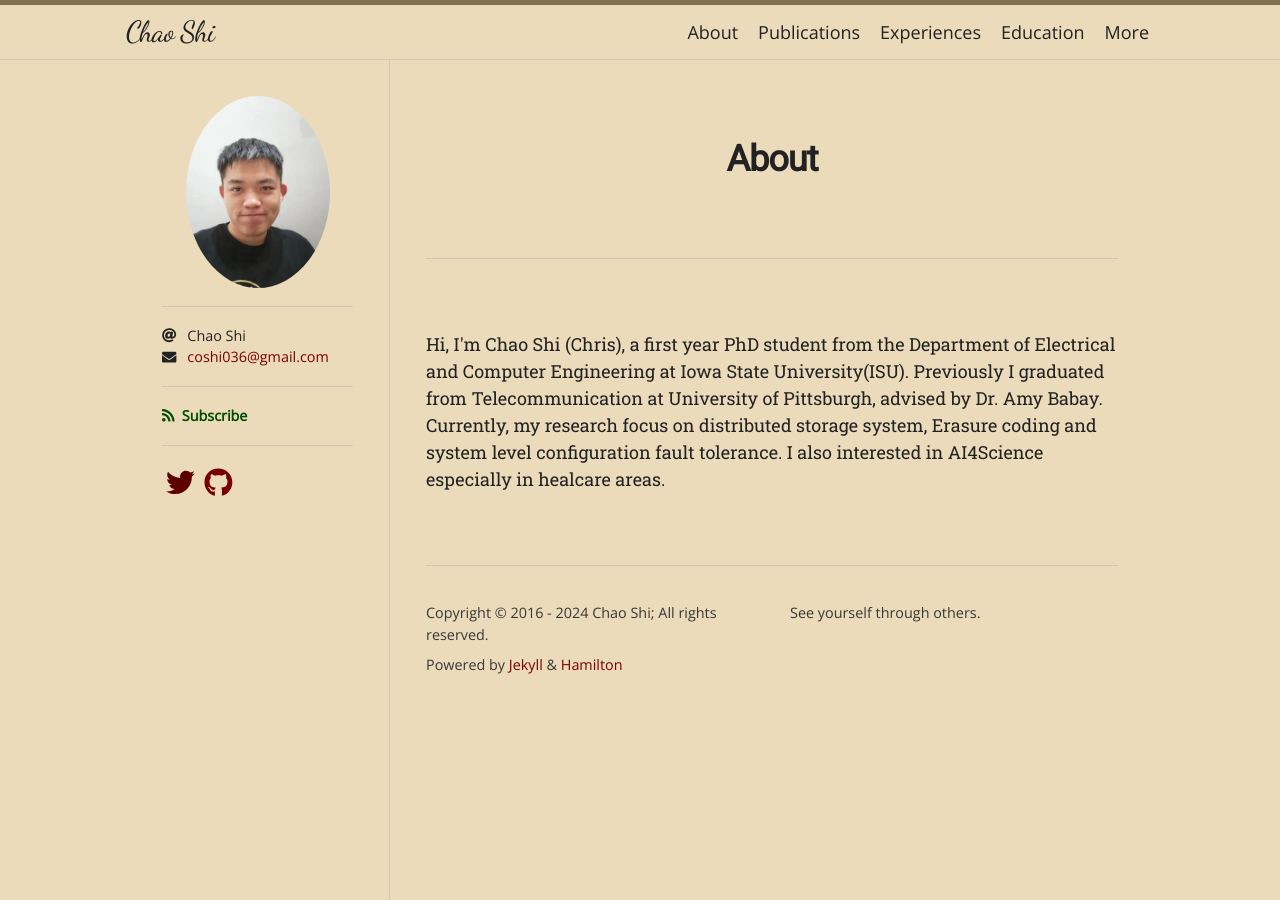
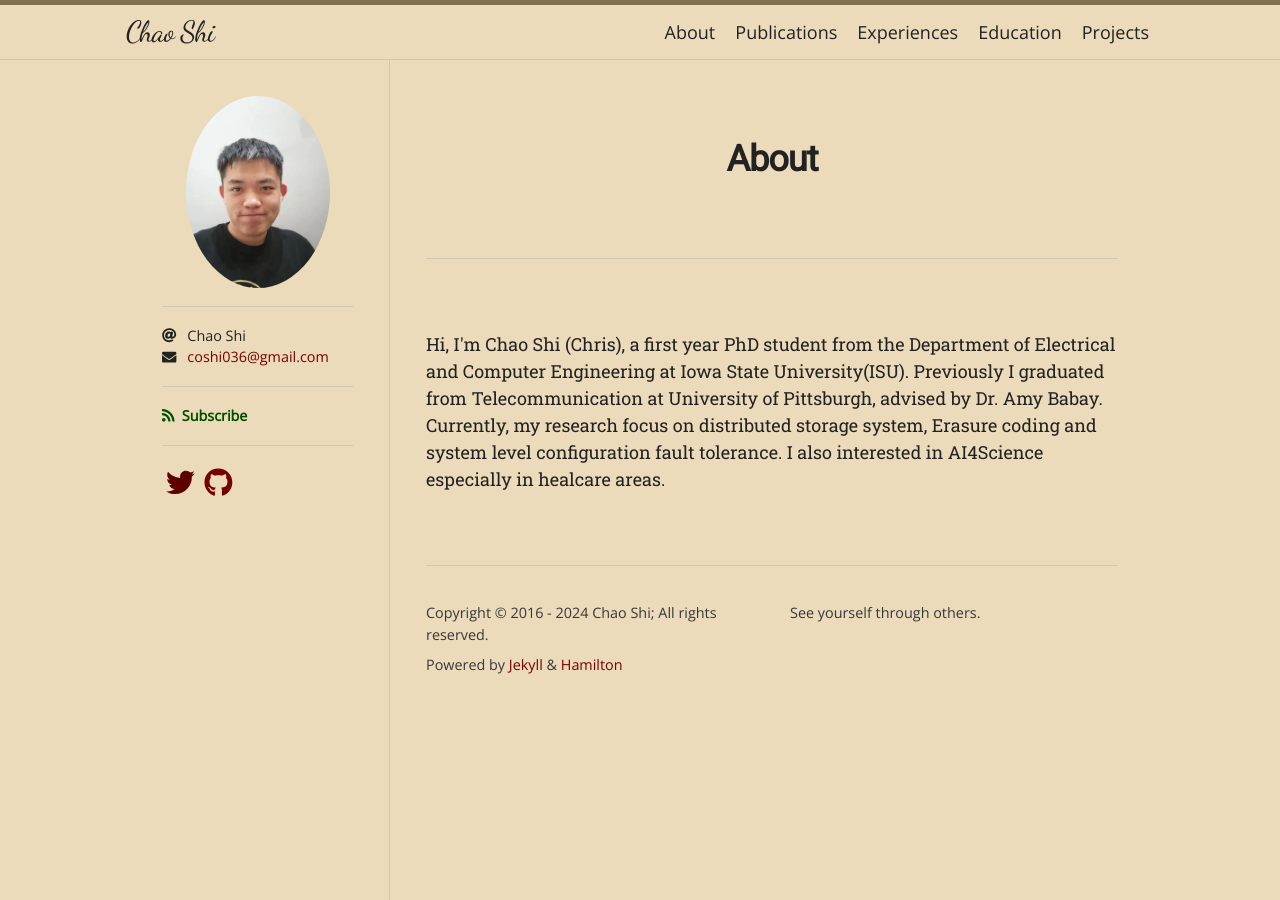
Before and after one commit to ChaoShi036/ChaoShi036.github.io, a Jekyll site: the page built from index.html, in a window 1280 px wide. Built offline with Jekyll 4.4.1, drawn with Linux system fonts in a browser that asks for light colours; nearby versions of some CDN libraries; some web fonts are replaced; the list of posts is cut into pages by our own code.

Commit message:
Update navigation.yml

```diff
--- a/_data/navigation.yml
+++ b/_data/navigation.yml
@@ -6,7 +6,5 @@
   url: /experiences/
 - title: Education
   url: /education/
-- title: More
-  sublinks:
-    - title: Docs
-      url: /docs/
+- title: Projects
+  url: /projects/
```
